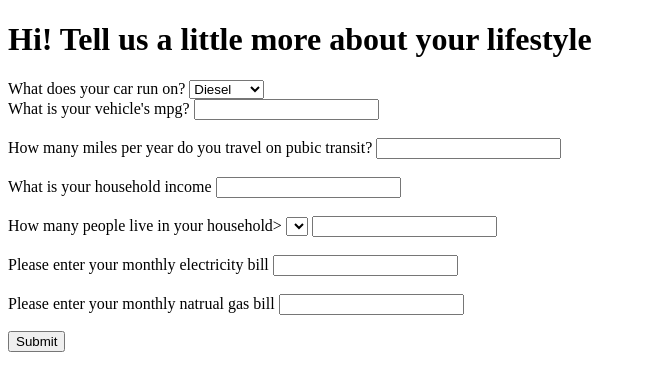
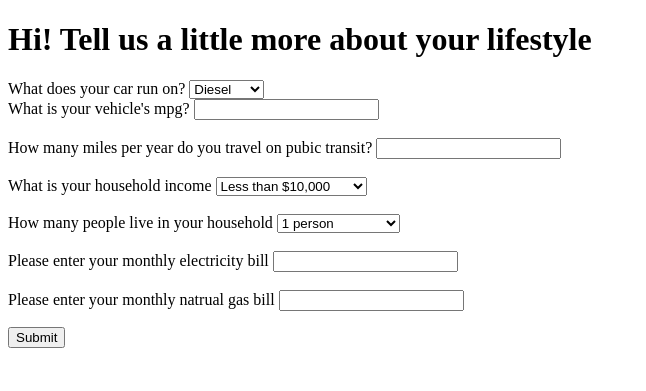
Before and after one commit to KelsiAnderson/carbon-footprint-project, a Flask app: page /get-emission-info in a window 1280 px wide. Shown: the top 391 px of the page, without its empty margins (0-646 px from the left). Run offline with Flask 2, Linux system fonts and the light colour scheme; lists and menus that the app fills with data are empty; parts of the project's set-up code (start-up, migrations or seed data) failed here and were passed over.

Commit message:
funciton to rneder info from API is fully written. testing next

```diff
--- a/server.py
+++ b/server.py
@@ -88,11 +88,14 @@ def receive_emission_info():
     input_elect_bill = request.form.get("elect-bill")
     input_nat_gas_bill = request.form.get("nat-gas-bill")
 
-    render_template()
+    return render_template("existing_user.html", input_fuel=input_fuel, input_mpg=input_mpg,
+    input_public_trans=input_public_trans, input_income=input_income, input_amt=input_amt,
+    input_elect_bill=input_elect_bill, input_nat_gas_bill=input_nat_gas_bill)
 
 
 
-    coolclimate_defaults(input_feul, input_mpg, input_public_trans, input_income, input_amt, input_elect_bill, input_nat_gas_bill)
+    coolclimate_defaults(input_fuel, input_mpg, input_public_trans,
+                input_income, input_amt, input_elect_bill, input_nat_gas_bill)
 
 # @app.route('/submit_emission_info')
 # def submit_emission_info():
@@ -108,7 +111,9 @@ def receive_emission_info():
 #     return render_template("existing_user.html", electricity_use=electricity_use)
 
 # @app.route('/coolclimte/defualts')
-def coolclimate_defaults(input_feul, input_mpg, input_public_trans, input_income, input_amt, input_elect_bill, input_nat_gas_bill):
+def coolclimate_defaults(input_fuel, input_mpg, input_public_trans,
+                    input_income, input_amt, input_elect_bill,
+                    input_nat_gas_bill):
 
     # input_income = request.args.get('household-income', '')
     # input_size = request.args.get('household-amt', '')
@@ -129,7 +134,10 @@ def coolclimate_defaults(input_feul, input_mpg, input_public_trans, input_income
 
     response = requests.get("https://apis.berkeley.edu/coolclimate/footprint-sandbox", params=payload, headers=headers)
 
-coolclimate_defaults()
+    data = response.json()
+    print(data)
+
+
 
 if __name__ == '__main__':
     # Setting debug=True gives us error messages in the browser and also
--- a/templates/emission_info.html
+++ b/templates/emission_info.html
@@ -22,14 +22,28 @@
 <!-- add location -->
     <form>
         <label>What is your household income</label>
-        <input type="text" name="household-income">
+        <select name="household-income">
+            <option value="2">Less than $10,000</option>
+            <option value="3">$10,000 to $19,999</option>
+            <option value="4">$20,000 to $29,999</option>
+            <option value="5">$30,000 to $39,999</option>
+            <option value="6">$40,000 to $49,999</option>
+            <option value="7">$50,000 to $59,999</option>
+            <option value="8">$60,000 to $79,999</option>
+            <option value="9">$80,000 to $99,999</option>
+            <option value="10">$100,000 to $119,999</option>
+            <option value="11">$120,000 or more</option>
+        </select>
     </form><br>
     <form>
-        <label>How many people live in your household></label>
-        <select>
-
+        <label>How many people live in your household</label>
+        <select name="household-amt">
+            <option value="1">1 person</option>
+            <option value="2">2 people</option>
+            <option value="3">3 people</option>
+            <option value="4">4 people</option>
+            <option value="5">5 or more people</option>
         </select>
-        <input type="text" name="household-amt">
     </form><br>
     <form>
         <label>Please enter your monthly electricity bill</label>
```
